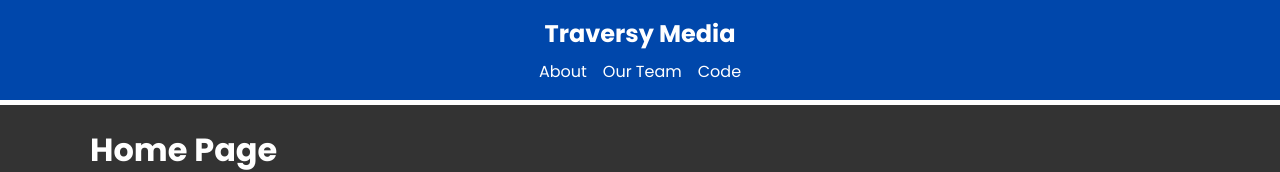
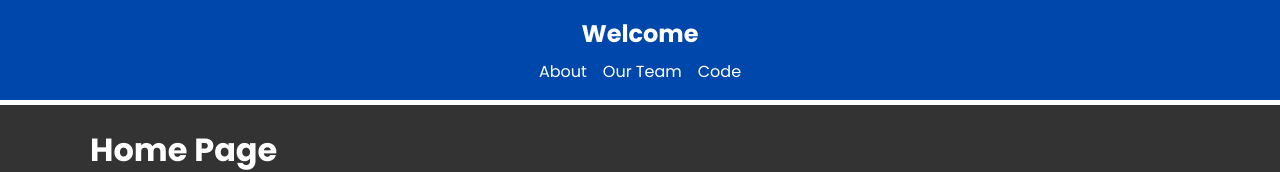
Before and after one commit to muzammilali28/NextJs-13.2-Essentials, a Next.js app: page / in a window 1280 px wide. Shown: the top 172 px of the page. Built offline with nearby package versions, Linux system fonts and the light colour scheme.

Commit message:
Updated the Header's heading

```diff
--- a/app/components/Header.jsx
+++ b/app/components/Header.jsx
@@ -6,7 +6,7 @@
         <header className='header'>
             <div className='container'>
                 <div className='logo'>
-                    <Link href="/"> Traversy Media</Link>
+                    <Link href="/">Welcome</Link>
                 </div>
                 <div className='links'>
                     <Link href="/about">About</Link>
```
